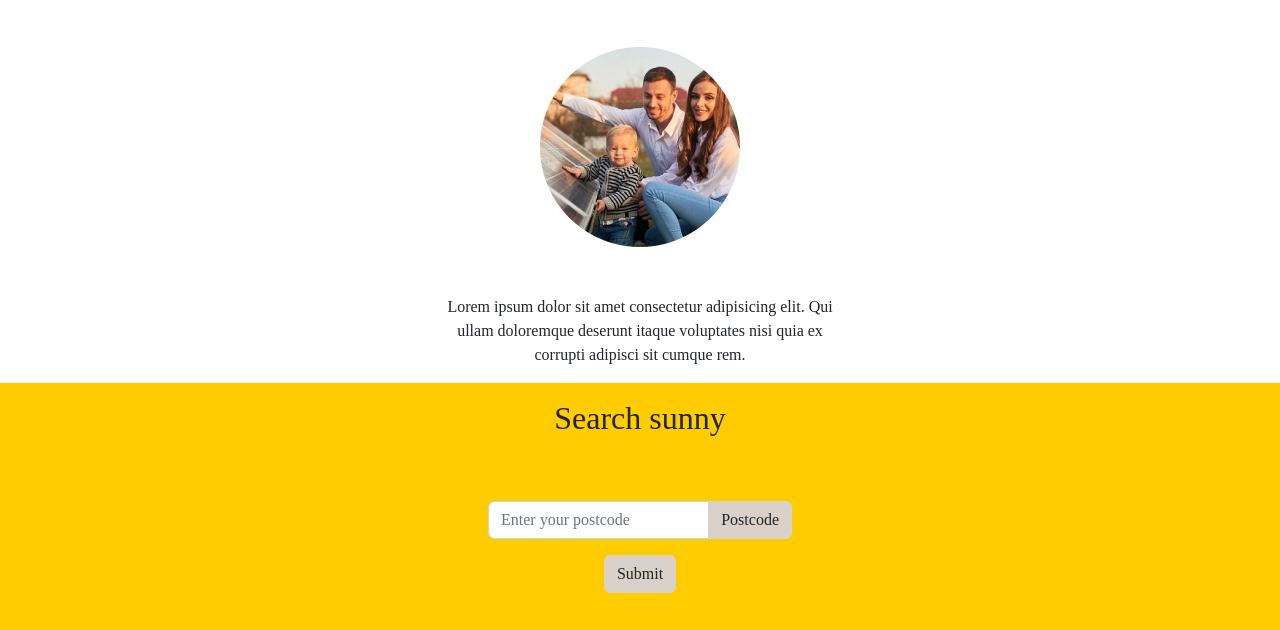
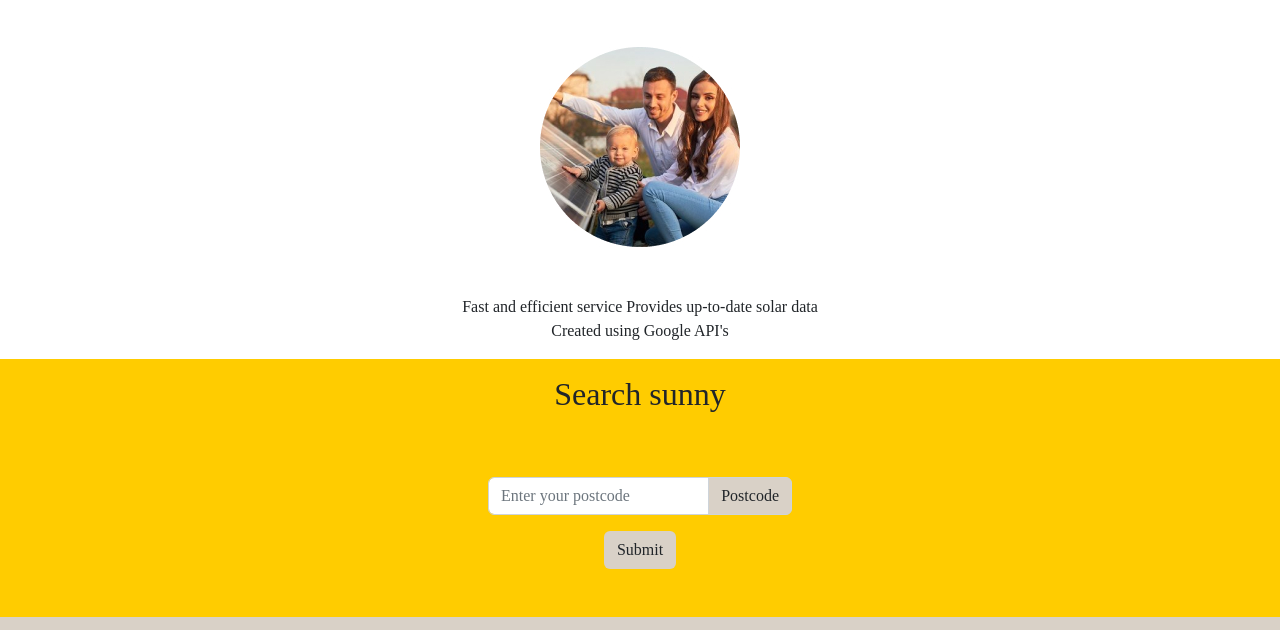
Before and after one commit to johndck/SunnySolarPotential, a website: page src/index.html in a window 1280 px wide. Shown: the part 1563-2193 px from the top of the page. Drawn offline with Linux system fonts and the light colour scheme.

Commit message:
update text

```diff
--- a/src/index.html
+++ b/src/index.html
@@ -314,9 +314,9 @@
               </div>
 
                 <p class="text-center">
-                  Lorem ipsum dolor sit amet consectetur adipisicing elit. Qui
-                  ullam doloremque deserunt itaque voluptates nisi quia ex
-                  corrupti adipisci sit cumque rem.
+                  Fast and efficient service
+                  Provides up-to-date solar data
+                  Created using Google API's
                 </p>
               </div>
             </div>
```
